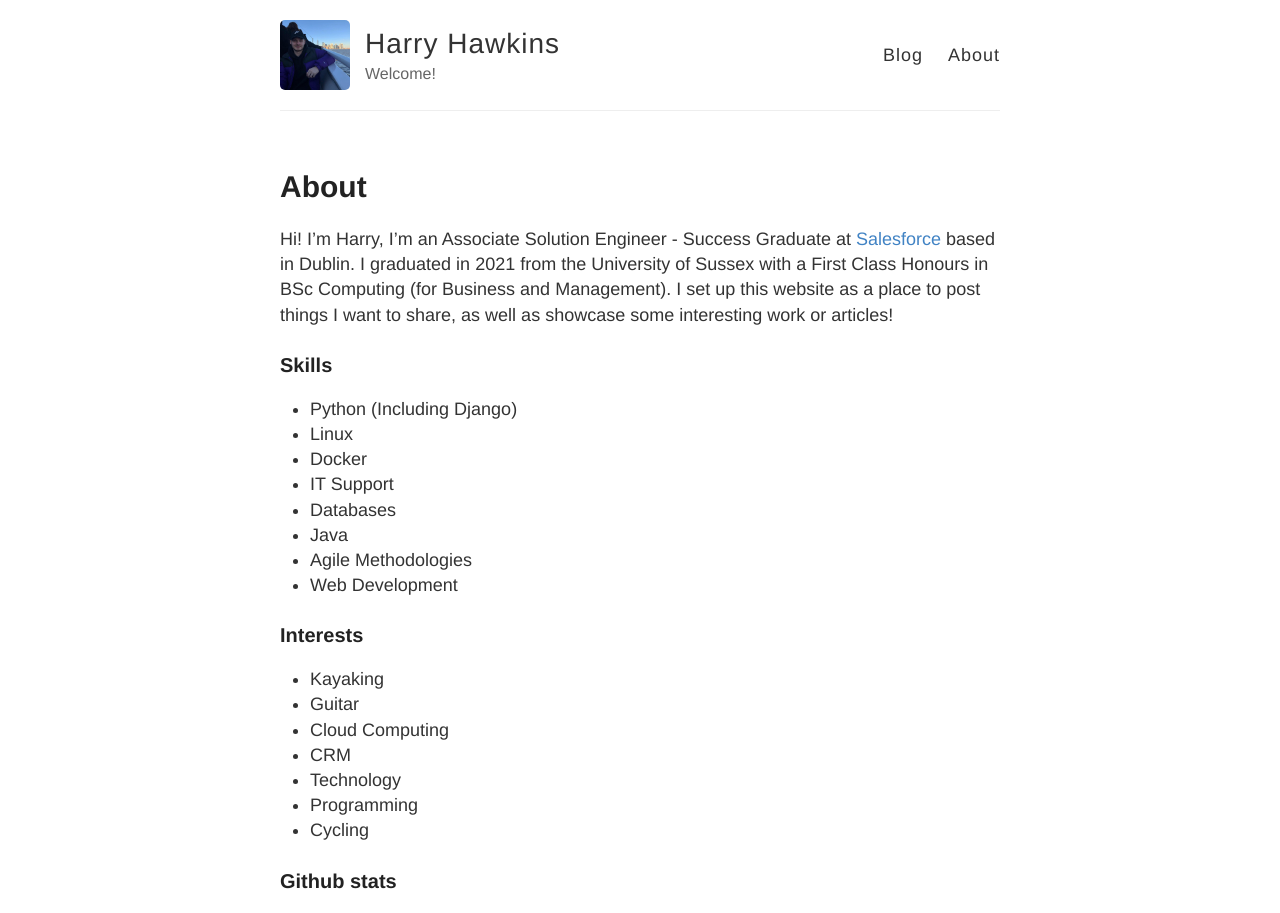
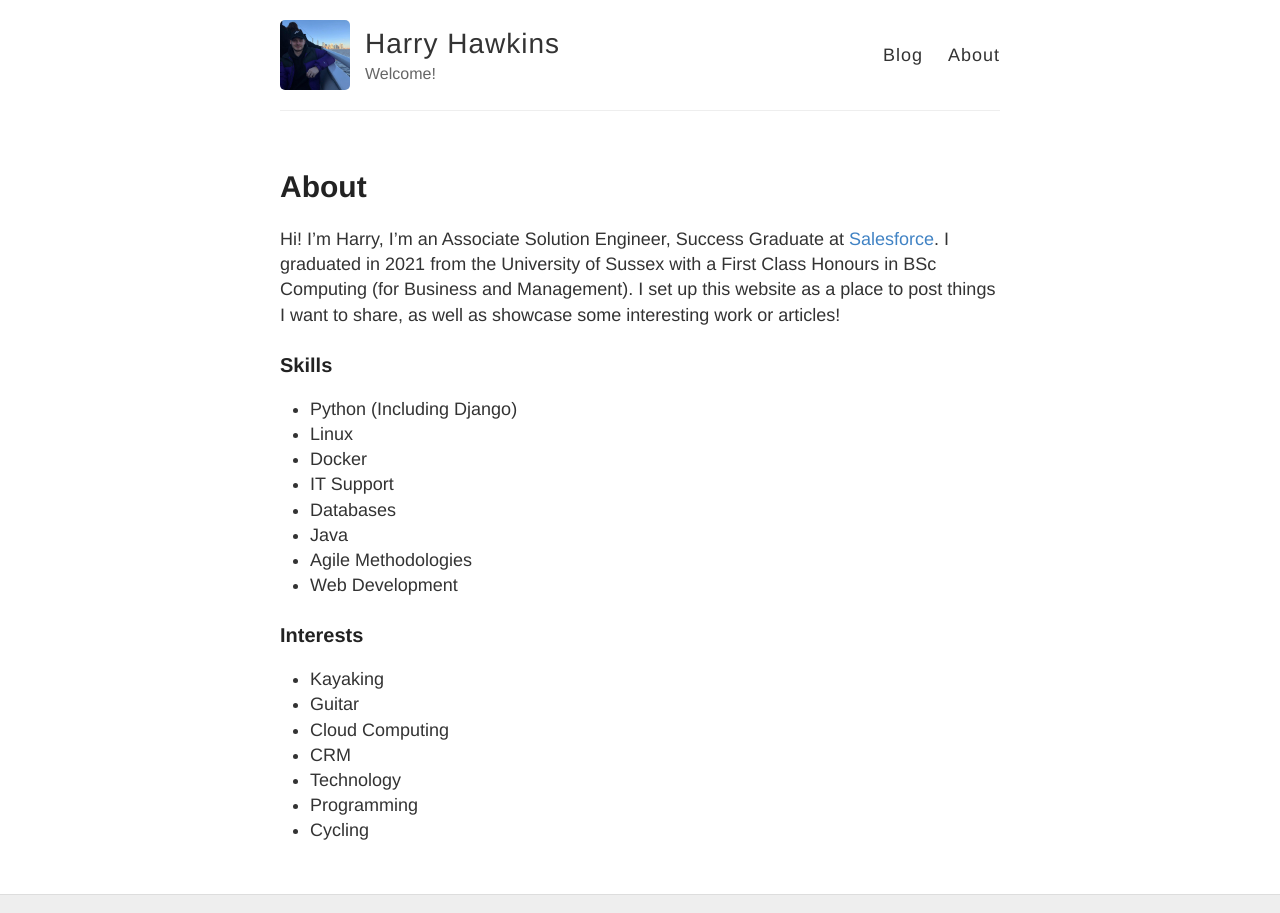
Before and after one commit to HarryHawkins/harryhawkins.github.io, a Jekyll site: the page built from about.md, in a window 1280 px wide. Shown: the top 913 px of the page. Built offline with Jekyll 4.4.1, drawn with Linux system fonts in a browser that asks for light colours; grey boxes are pictures that could not be loaded.

Commit message:
Update about.md

```diff
--- a/about.md
+++ b/about.md
@@ -4,7 +4,7 @@ title: About
 permalink: /about/
 ---
 
-Hi! I'm Harry, I'm an Associate Solution Engineer - Success Graduate at [Salesforce](https://www.salesforce.com/eu/) based in Dublin.
+Hi! I'm Harry, I'm an Associate Solution Engineer, Success Graduate at [Salesforce](https://www.salesforce.com/eu/).
 I graduated in 2021 from the University of Sussex with a First Class Honours in BSc Computing (for Business and Management).
 I set up this website as a place to post things I want to share, as well as showcase some interesting work or articles!
 
@@ -26,7 +26,3 @@ I set up this website as a place to post things I want to share, as well as show
 - Technology
 - Programming
 - Cycling
-
-### Github stats
-
-[![HarryHawkins's GitHub stats](https://github-readme-stats.vercel.app/api?username=HarryHawkins&theme=tokyonight)](https://github.com/anuraghazra/github-readme-stats)
```
